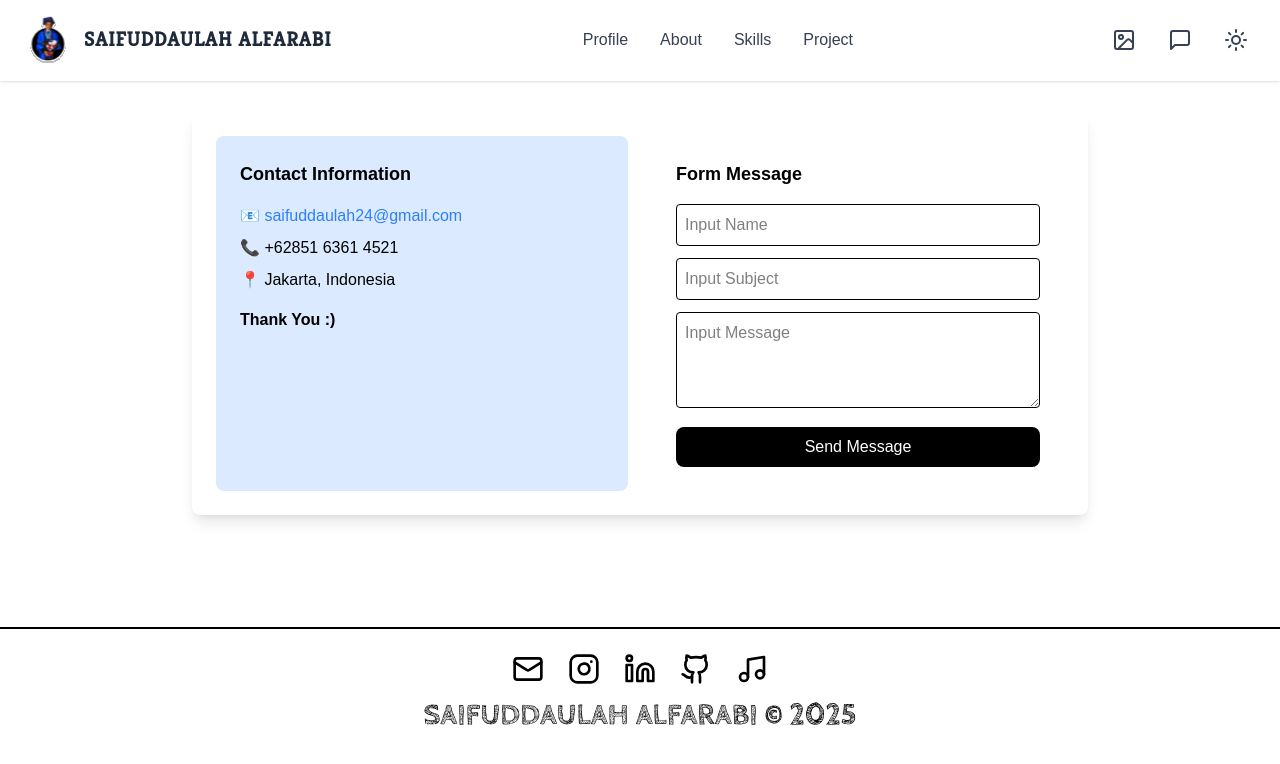
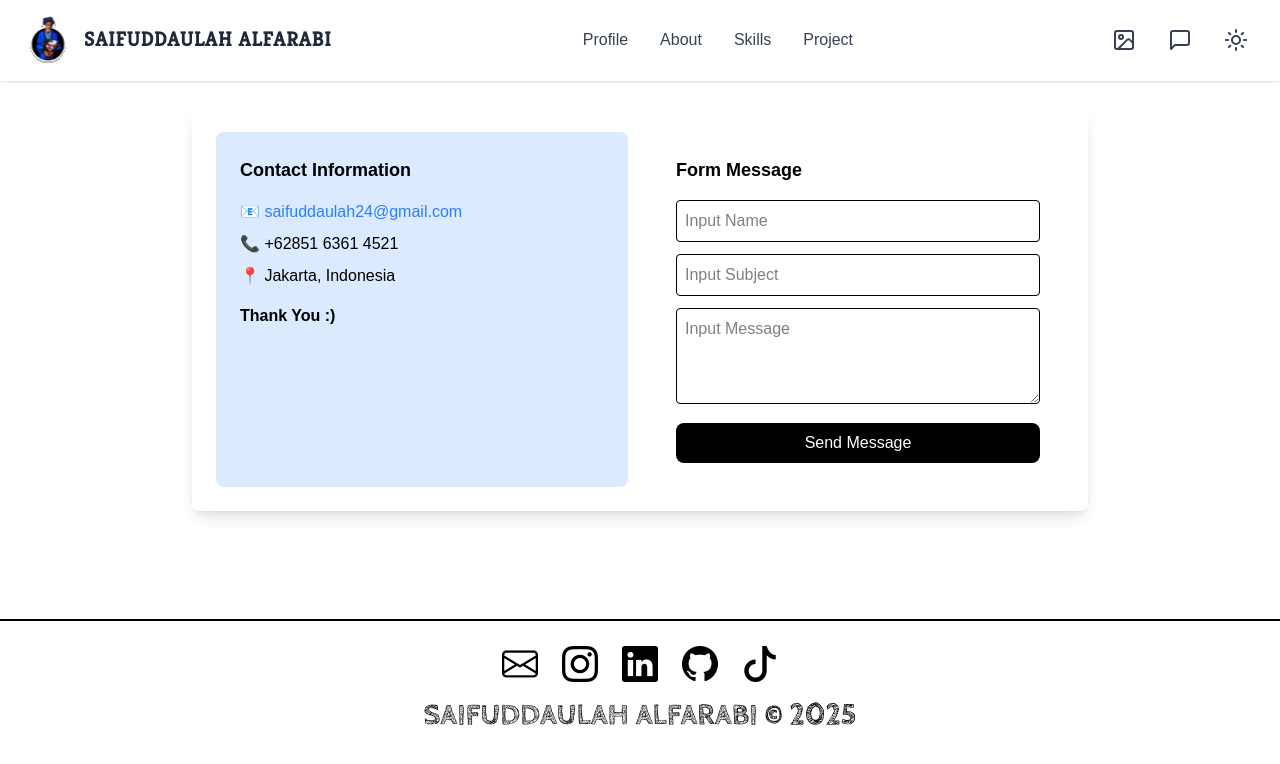
Before and after one commit to SaifulDA/webportov3, a React (Vite) app: page /chat in a window 1280 px wide. Shown: the top 764 px of the page. Built offline with nearby package versions, Linux system fonts and the light colour scheme.

Commit message:
Style: Change icon use bootstrap icon

```diff
--- a/src/pages/home/Footer.jsx
+++ b/src/pages/home/Footer.jsx
@@ -1,6 +1,6 @@
 /* eslint-disable no-unused-vars */
 import React from "react";
-import { Mail, Instagram, Linkedin, Github, Music } from "lucide-react";
+import "bootstrap-icons/font/bootstrap-icons.css";
 import { useTheme } from "../../components/common/ThemeContext";
 
 const Footer = () => {
@@ -9,11 +9,21 @@ const Footer = () => {
     <footer className="bg-white py-6 text-center border-t-2 border-black dark:bg-black dark:border-white/20 dark:text-white dark:border-opacity-20 pb-15">
       {/* Ikon Sosial Media */}
       <div className="flex justify-center space-x-6 mb-2">
-        <Mail className="w-8 h-8" />
-        <Instagram className="w-8 h-8" />
-        <Linkedin className="w-8 h-8" />
-        <Github className="w-8 h-8" />
-        <Music className="w-8 h-8" />
+        <a href="mailto:saifuldaulah24@gmail.com" target="_blank" rel="noopener noreferrer" className="text-black dark:text-white text-4xl hover:scale-110 transition-transform">
+          <i className="bi bi-envelope"></i>
+        </a>
+        <a href="http://instagram.com/s.d.a.2.4" target="_blank" rel="noopener noreferrer" className="text-black dark:text-white text-4xl hover:scale-110 transition-transform">
+          <i className="bi bi-instagram"></i>
+        </a>
+        <a href="https://www.linkedin.com/in/saifuddaulah-alfarabi/" target="_blank" rel="noopener noreferrer" className="text-black dark:text-white text-4xl hover:scale-110 transition-transform">
+          <i className="bi bi-linkedin"></i>
+        </a>
+        <a href="https://github.com/SaifulDA" target="_blank" rel="noopener noreferrer" className="text-black dark:text-white text-4xl hover:scale-110 transition-transform">
+          <i className="bi bi-github"></i>
+        </a>
+        <a href="https://www.tiktok.com/@alfarabi_24" target="_blank" rel="noopener noreferrer" className="text-black dark:text-white text-4xl hover:scale-110 transition-transform">
+          <i className="bi bi-tiktok"></i>
+        </a>
       </div>
 
       {/* Teks Copyright */}
```
